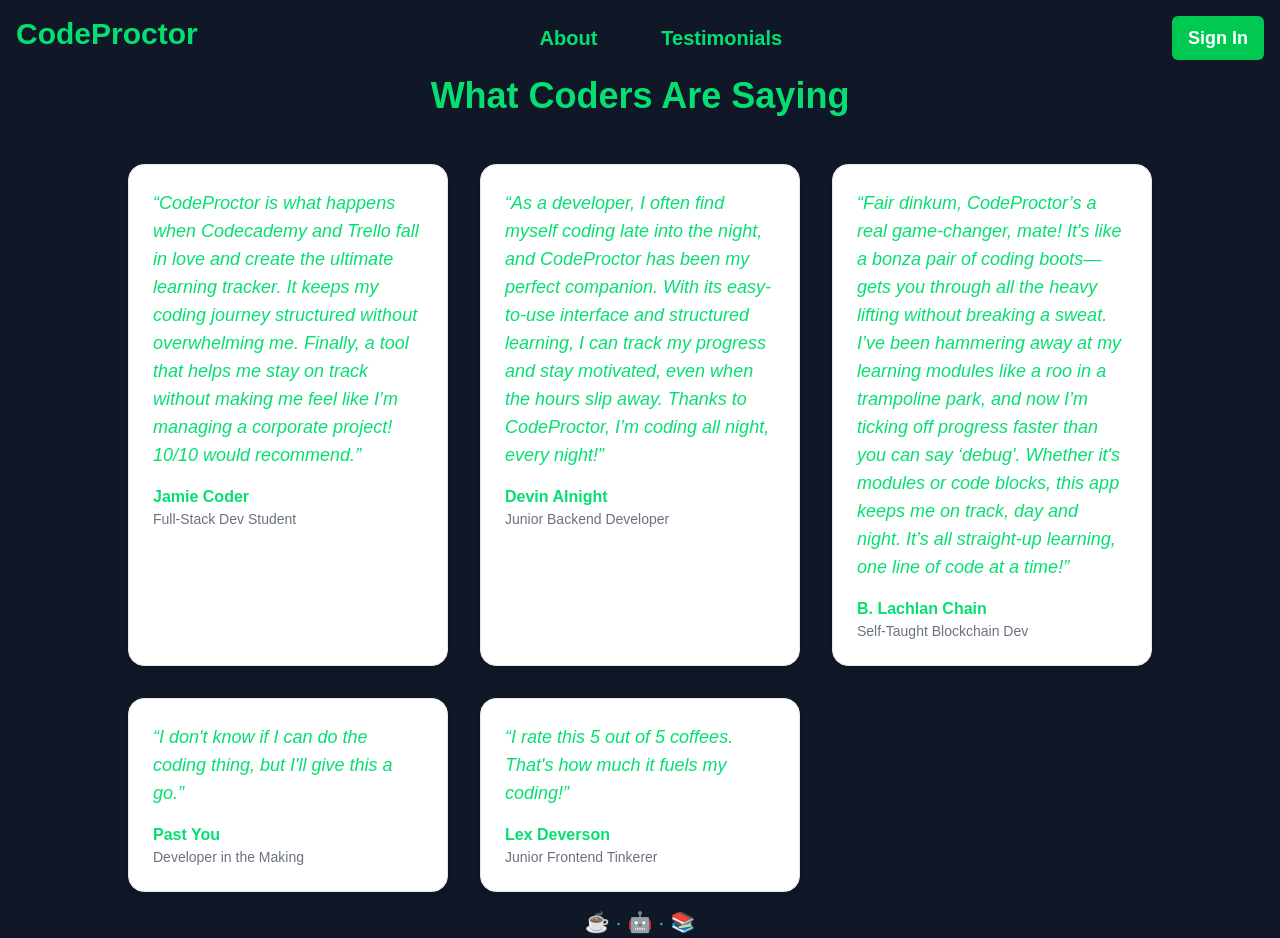
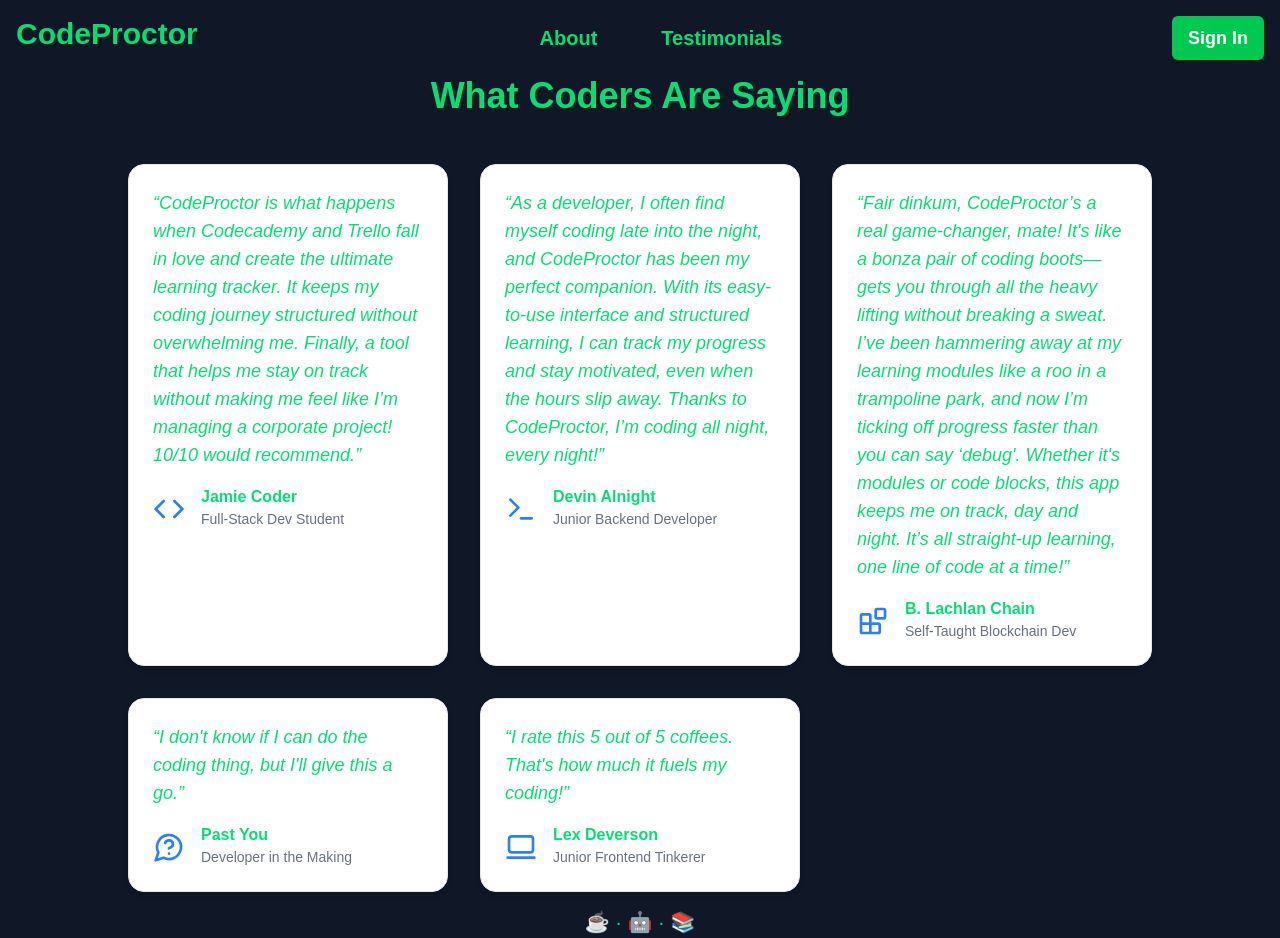
Before and after one commit to thedevarchive/code-proctor, a Next.js app: page /testimonials in a window 1280 px wide. Shown: the top 938 px of the page. Built offline with nearby package versions, Linux system fonts and the light colour scheme.

Commit message:
Added icons next to names of people providing the testimonials

```diff
--- a/package.json
+++ b/package.json
@@ -9,6 +9,7 @@
     "lint": "next lint"
   },
   "dependencies": {
+    "lucide-react": "^0.501.0",
     "next": "15.2.4",
     "react": "^19.0.0",
     "react-dom": "^19.0.0",
--- a/src/app/testimonials/page.js
+++ b/src/app/testimonials/page.js
@@ -3,6 +3,7 @@
 import React from 'react';
 import LogoutHeader from '../components/headers/LogoutHeader';
 import { Footer } from '@/components/Footer';
+import { Code, Terminal, Blocks, MessageCircleQuestion, Laptop2, Bug } from "lucide-react";
 
 export default function Testimonials() {
     const testimonials = [
@@ -33,6 +34,13 @@
         },
     ];
 
+    const icons = [<Code className='w-8 h-8' />,
+                <Terminal className='w-8 h-8' />,
+                <Blocks className='w-8 h-8' />,
+                <MessageCircleQuestion className='w-8 h-8' />,
+                <Laptop2 className='w-8 h-8' />,
+                <Bug className='w-8 h-8' />];
+
     return (
         <div className="flex flex-col justify-center bg-gray-900 text-green-400">
             <LogoutHeader />
@@ -45,9 +53,14 @@
                             className="bg-white dark:bg-gray-800 p-6 rounded-2xl shadow-md border border-gray-200 dark:border-gray-700"
                         >
                             <p className="italic text-lg mb-4">“{t.quote}”</p>
-                            <div className="mt-4">
-                                <p className="font-semibold">{t.name}</p>
-                                <p className="text-sm text-gray-500 dark:text-gray-400">{t.title}</p>
+                            <div className='flex mt-4'>
+                                <div className="text-4xl text-blue-500 mt-2">
+                                    {icons[index % icons.length]}
+                                </div>
+                                <div className='ml-4'>
+                                    <p className="font-semibold">{t.name}</p>
+                                    <p className="text-sm text-gray-500 dark:text-gray-400">{t.title}</p>
+                                </div>
                             </div>
                         </div>
                     ))}
```
Also changed, not shown: 1 other file (tests, documents, lock files or other folders).
